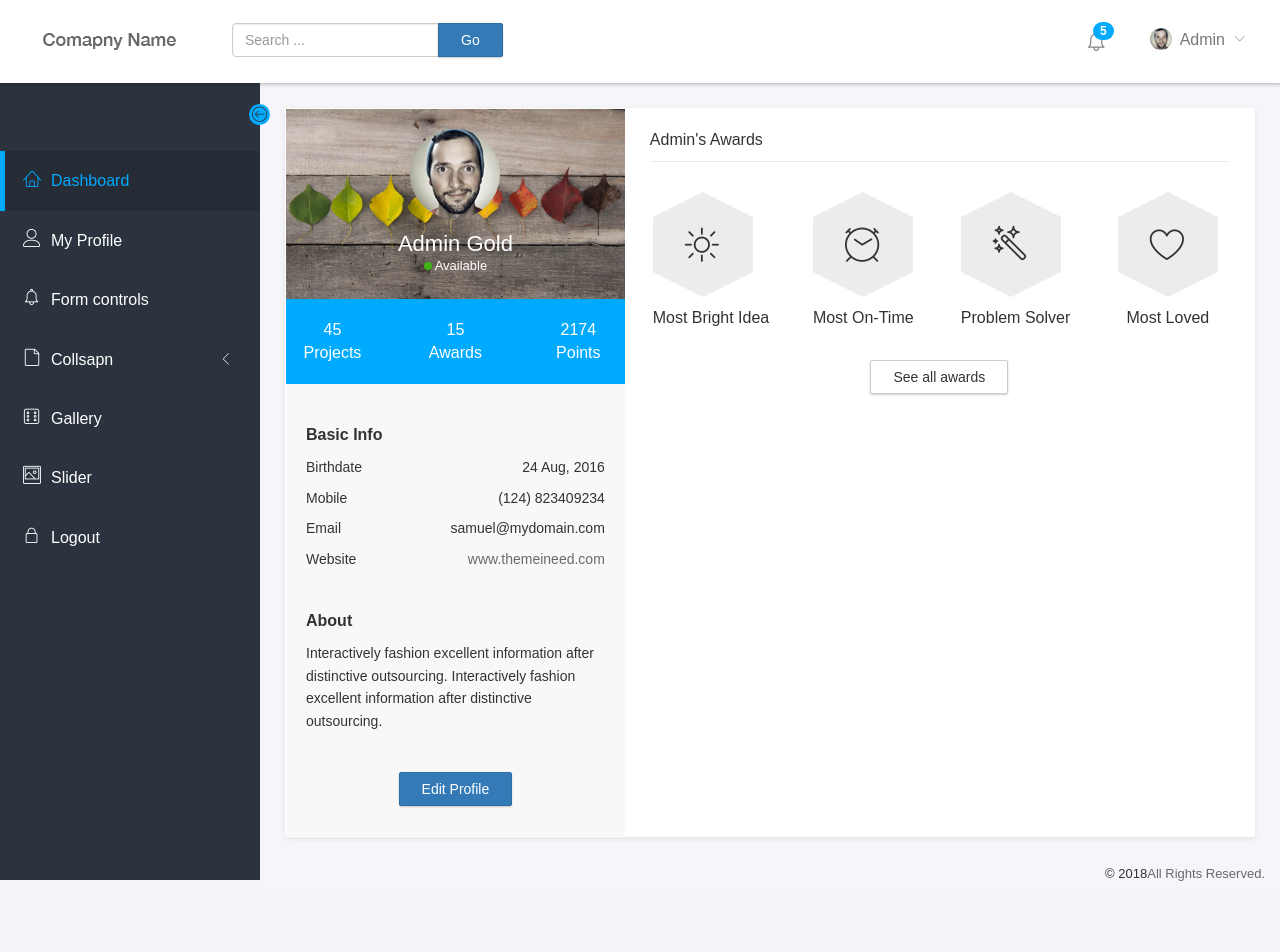
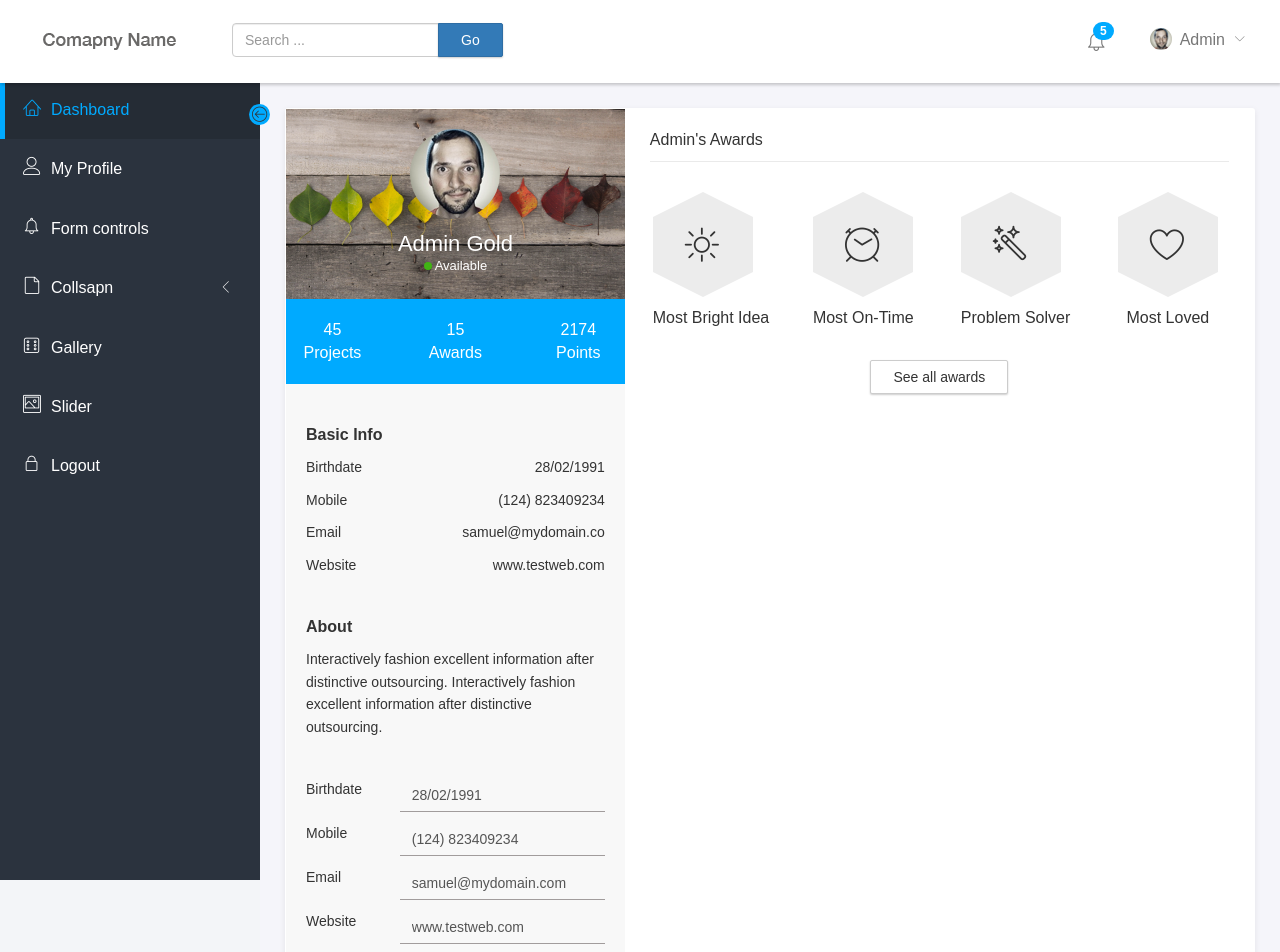
Before and after one commit to Meetdhamsania013/sidepanel, a React (Create React App) app: page /profile in a window 1280 px wide. Shown: the top 952 px of the page. Before the commit the page ends 895 px from the top, so only its background shows below. Built offline with nearby package versions, Linux system fonts and the light colour scheme.

Commit message:
Profile edit

```diff
--- a/public/assets/css/style.css
+++ b/public/assets/css/style.css
@@ -504,8 +504,8 @@ html.fullscreen-bg {
   float: left;
   padding: 16px 0; }
   .nav-aerrow{
-   z-index: 9;
-    position: relative;
+   z-index: 99;
+    position: absolute;
     right: -10px;
     width: 100%;
     text-align: right;
@@ -1422,3 +1422,71 @@ footer {
       width: 95%; }
     .login-box .lockscreen {
       width: 90%; } }
+
+
+
+
+      .card-profile-image {
+  width: 180px;
+  transform: translate(-50%, -30%);
+}
+
+.edit-img-btn {
+  left: calc(50% + 90px); /* x% = % of the img, + img width/2 */
+  transform: translate(-50%, 50%);
+}
+
+.edit-btn {
+  right: 15%;
+}
+
+.edit-inline {
+  top: -40%;
+}
+
+.w-10 {
+  width: 10% !important;
+  min-width: 40px;
+}
+
+/*remove scrollbar in textarea but allow scrolling*/
+textarea {
+  overflow-y: scroll;
+  scrollbar-width: none;
+  -ms-overflow-style: none;
+}
+
+/*remove scrollbar in textarea*/
+textarea::-webkit-scrollbar {
+  display: none;
+}
+
+/*remove the focus border which is black*/
+.form-control-plaintext:focus {
+  outline: none;
+}
+
+/*to replicate .form-control:focus blue glow color when in focus*/
+.form-control-focus {
+  box-shadow: 0 0 0 0.25rem rgba(13, 110, 253, .25);
+  border: 0.3px solid rgba(13, 110, 253, 0.7) !important;
+  border-radius: 4px;
+}
+
+ /* Textbox_edit */
+.form-control.cust_textbox {
+  border: none;
+  background: #f8f8f8;
+  box-shadow: none;
+  border-bottom: 1px solid #a19c9c;
+  border-radius: 0px;
+}
+
+.panel-profile ul.list-justify > li span{
+  width: 50%;
+}
+
+.two_column{
+  display: flex;
+  justify-content: space-between;
+}
--- a/src/component/pages/Profile/index.js
+++ b/src/component/pages/Profile/index.js
@@ -1,28 +1,30 @@
-import React, { Component } from 'react';
+import React, { Component } from "react";
 
 // Img Constants list
 import { PROFILE_IMG } from "../../../constants/imgConsts";
 
-
 class Profile extends Component {
   render() {
     return (
-
       <div id="wrapper">
-
         <div className="main">
           <div className="main-content">
             <div className="container-fluid">
               <div className="panel panel-profile">
                 <div className="clearfix">
-
                   <div className="profile-left">
                     <div className="profile-header">
-									<div className="overlay"></div>
+                      <div className="overlay" />
                       <div className="profile-main">
-										<img src={PROFILE_IMG} className="img-circle" alt="USER" />
+                        <img
+                          src={PROFILE_IMG}
+                          className="img-circle"
+                          alt="USER"
+                        />
                         <h3 className="name">Admin Gold</h3>
-										<span className="online-status status-available">Available</span>
+                        <span className="online-status status-available">
+                          Available
+                        </span>
                       </div>
                       <div className="profile-stat">
                         <div className="row">
@@ -41,24 +43,98 @@ class Profile extends Component {
 
                     <div className="profile-detail">
                       <div className="profile-info">
-										<h4 className="heading">Basic Info</h4>
-										<ul className="list-unstyled list-justify">
-											<li>Birthdate <span>24 Aug, 2016</span></li>
-											<li>Mobile <span>(124) 823409234</span></li>
-											<li>Email <span>samuel@mydomain.com</span></li>
-											<li>Website <span><a href="javascript:void(0);">www.themeineed.com</a></span></li>
-										</ul>
+                        <h4 className="heading mb10">Basic Info</h4>
+
+						<div className="two_column mb10">
+								<div className="info_label">Birthdate</div>
+								<div  className="info_value">28/02/1991</div>
+						</div>
+
+						<div className="two_column mb10">
+								<div className="info_label">Mobile</div>
+								<div  className="info_value">(124) 823409234</div>
+						</div>
+
+						<div className="two_column mb10">
+								<div className="info_label">Email</div>
+								<div  className="info_value">samuel@mydomain.co</div>
+						</div>
+
+						<div className="two_column mb10">
+								<div className="info_label">Website</div>
+								<div  className="info_value">www.testweb.com</div>
+						</div>
+
+                      <div className="profile-info no_pad">
+                        <h4 className="heading">About</h4>
+                        <p>
+                          Interactively fashion excellent information after
+                          distinctive outsourcing. Interactively fashion
+                          excellent information after distinctive outsourcing.
+                        </p>
+                        </div>
+
+						{/* Edit Field */}
+
+						<div className="two_column mb10">
+								<div className="info_label">Birthdate</div>
+								<div  className="info_value"> <input
+                                type="text"
+                                class="form-control cust_textbox"
+                                value="28/02/1991"
+                              /></div>
+						</div>
+
+						<div className="two_column mb10">
+								<div className="info_label">Mobile</div>
+								<div  className="info_value"> <input
+                                type="text"
+                                class="form-control cust_textbox"
+                                value="(124) 823409234"
+                              /></div>
+						</div>
+
+						<div className="two_column mb10">
+								<div className="info_label">Email</div>
+								<div  className="info_value"> <input
+                                type="text"
+                                class="form-control cust_textbox"
+                                value="samuel@mydomain.com"
+                              /></div>
+						</div>
+
+						<div className="two_column mb10">
+								<div className="info_label">Website</div>
+								<div  className="info_value"> <input
+                                type="text"
+                                class="form-control cust_textbox"
+                                value="www.testweb.com"
+                              /></div>
+						</div>
                       </div>
 
 					  <div className="profile-info">
                         <h4 className="heading">About</h4>
-										<p>Interactively fashion excellent information after distinctive outsourcing. Interactively fashion excellent information after distinctive outsourcing.</p>
-									</div>
-									<div className="text-center"><a href="javascript:void(0);" className="btn btn-primary">Edit Profile</a></div>
+
+                          <input
+                            type="text"
+                            className="form-control form_control"
+                            value="Interactively fashion excellent information after
+							distinctive outsourcing. Interactively fashion
+							excellent information after distinctive outsourcing."
+                          />
                         </div>
 
+                      <div className="text-center">
+                        <a
+                          href="javascript:void(0);"
+                          className="btn btn-primary"
+                        >
+                          Edit Detail
+                        </a>
                       </div>
-
+                    </div>
+                  </div>
 
                   <div className="profile-right">
                     <h4 className="heading">Admin's Awards</h4>
@@ -68,7 +144,7 @@ class Profile extends Component {
                         <div className="col-md-3 col-sm-6">
                           <div className="award-item">
                             <div className="hexagon">
-													<span className="lnr lnr-sun award-icon"></span>
+                              <span className="lnr lnr-sun award-icon" />
                             </div>
                             <span>Most Bright Idea</span>
                           </div>
@@ -76,7 +152,7 @@ class Profile extends Component {
                         <div className="col-md-3 col-sm-6">
                           <div className="award-item">
                             <div className="hexagon">
-													<span className="lnr lnr-clock award-icon"></span>
+                              <span className="lnr lnr-clock award-icon" />
                             </div>
                             <span>Most On-Time</span>
                           </div>
@@ -84,7 +160,7 @@ class Profile extends Component {
                         <div className="col-md-3 col-sm-6">
                           <div className="award-item">
                             <div className="hexagon">
-													<span className="lnr lnr-magic-wand award-icon"></span>
+                              <span className="lnr lnr-magic-wand award-icon" />
                             </div>
                             <span>Problem Solver</span>
                           </div>
@@ -92,25 +168,28 @@ class Profile extends Component {
                         <div className="col-md-3 col-sm-6">
                           <div className="award-item">
                             <div className="hexagon">
-													<span className="lnr lnr-heart award-icon"></span>
+                              <span className="lnr lnr-heart award-icon" />
                             </div>
                             <span>Most Loved</span>
                           </div>
                         </div>
                       </div>
-									<div className="text-center"><a href="javascript:void(0);" className="btn btn-default">See all awards</a></div>
-								</div>
-
-							</div>
-
+                      <div className="text-center">
+                        <a
+                          href="javascript:void(0);"
+                          className="btn btn-default"
+                        >
+                          See all awards
+                        </a>
                       </div>
                     </div>
                   </div>
-
                 </div>
               </div>
             </div>
-
+          </div>
+        </div>
+      </div>
     );
   }
 }
```
Lines whose indentation alone changed are shown as unchanged.
